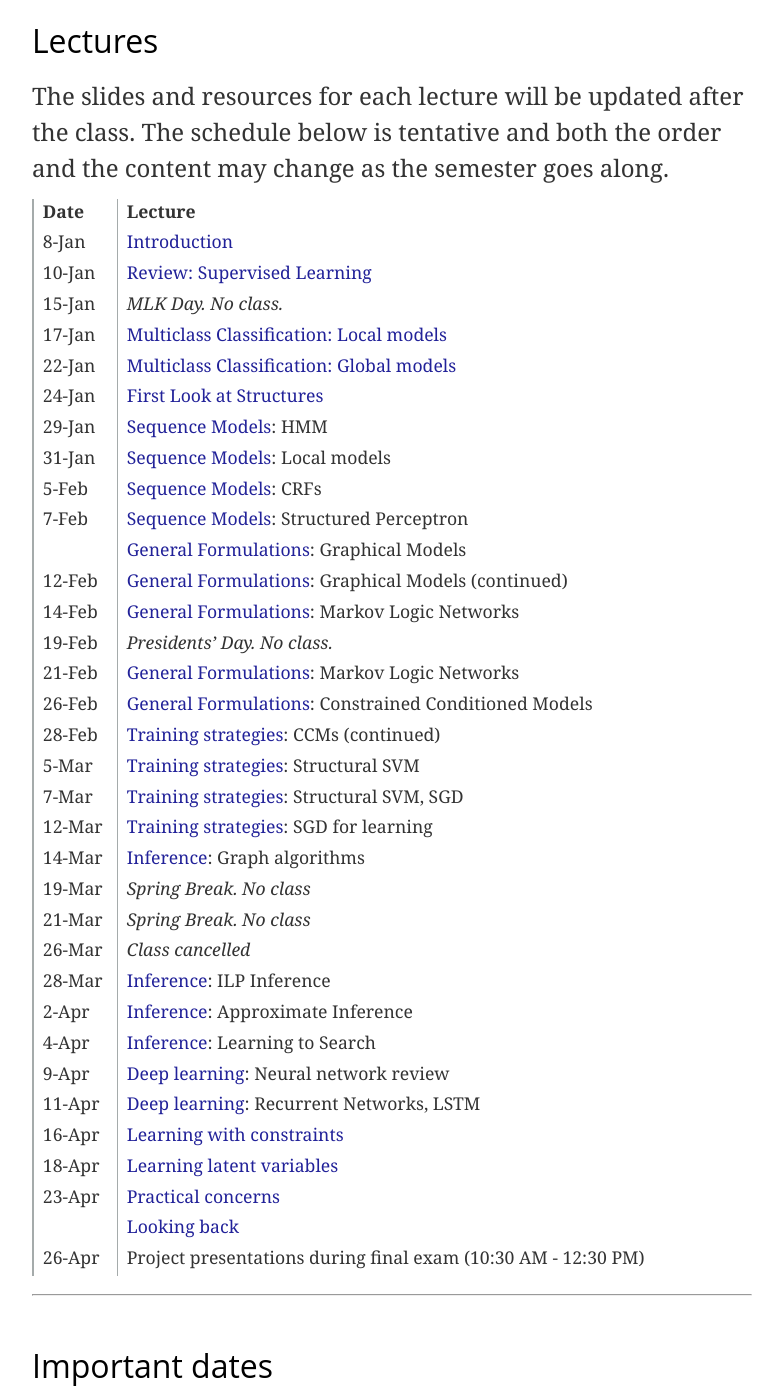
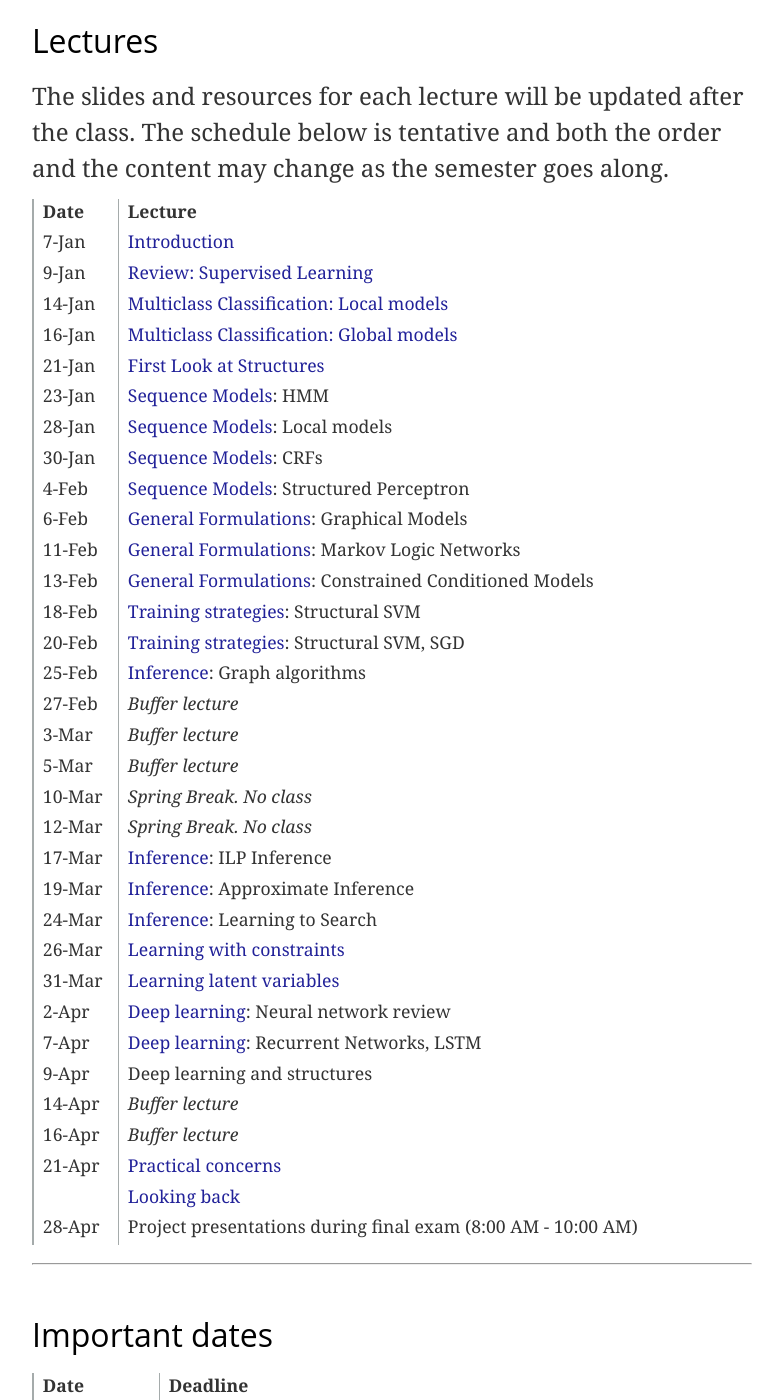
Before and after one commit to svivek/structured-prediction, a Jekyll site: the page built from lectures.md, in a window 1280 px wide and 1400 px high, scrolled down 353 px. Shown: the whole window, without its empty margins (248-1031 px from the left). Built offline with Jekyll 4.4.1, drawn with Linux system fonts in a browser that asks for light colours; some of the changed text lies outside the part shown.

```diff
--- a/_config.yml
+++ b/_config.yml
@@ -7,7 +7,7 @@ title: Structured Prediction
 description: >
  Structured Prediction (CS 6355), Spring 2020
 
-baseurl: "/teaching/structured-prediction/spring2018"
+baseurl: "/teaching/structured-prediction/spring2020"
 lectures: "/teaching/lectures"
 
 url: "https://svivek.com"
--- a/lectures.md
+++ b/lectures.md
@@ -11,46 +11,45 @@ title: Class Schedule
 ### Lectures
 <a name = "lectures">
 
-The slides and resources for each lecture will be updated after the
-class. The schedule below is tentative and both the order and the
-content may change as the semester goes along.
+The slides and resources for each lecture will be updated after the class. The
+schedule below is tentative and both the order and the content may change as the
+semester goes along.
 
 
 | **Date** | **Lecture**                                                                                |
-| 8-Jan    | [Introduction](lectures/intro.html)                                                        |
-| 10-Jan   | [Review: Supervised Learning](lectures/supervised-review.html)                             |
-| 15-Jan   | *MLK Day. No class.*                                                                       |
-| 17-Jan   | [Multiclass Classification: Local models](lectures/multiclass.html)                        |
-| 22-Jan   | [Multiclass Classification: Global models](lectures/multiclass.html)                       |
-| 24-Jan   | [First Look at Structures](lectures/first-look.html)                                       |
-| 29-Jan   | [Sequence Models](lectures/sequences.html): HMM                                            |
-| 31-Jan   | [Sequence Models](lectures/sequences.html): Local models                                   |
-| 5-Feb    | [Sequence Models](lectures/sequences.html): CRFs                                           |
-| 7-Feb    | [Sequence Models](lectures/sequences.html): Structured Perceptron                          |
-|          | [General Formulations](lectures/general-formulations.html): Graphical Models               |
-| 12-Feb   | [General Formulations](lectures/general-formulations.html): Graphical Models (continued)   |
-| 14-Feb   | [General Formulations](lectures/general-formulations.html): Markov Logic Networks          |
-| 19-Feb   | *Presidents' Day. No class.*                                                               |
-| 21-Feb   | [General Formulations](lectures/general-formulations.html): Markov Logic Networks          |
-| 26-Feb   | [General Formulations](lectures/general-formulations.html): Constrained Conditioned Models |
-| 28-Feb   | [Training strategies](lectures/general-formulations.html): CCMs (continued)                |
-| 5-Mar    | [Training strategies](lectures/training.html): Structural SVM                              |
-| 7-Mar    | [Training strategies](lectures/training.html): Structural SVM, SGD                         |
-| 12-Mar   | [Training strategies](lectures/training.html): SGD for learning          |
-| 14-Mar   | [Inference](lectures/inference.html): Graph algorithms                                     |
-| 19-Mar   | *Spring Break. No class*                                                                   |
-| 21-Mar   | *Spring Break. No class*                                                                   |
-| 26-Mar   | *Class cancelled*                                                                          |
-| 28-Mar   | [Inference](lectures/inference.html): ILP Inference                                        |
-| 2-Apr    | [Inference](lectures/inference.html): Approximate Inference                                |
-| 4-Apr    | [Inference](lectures/inference.html): Learning to Search                                   |
-| 9-Apr    | [Deep learning](lectures/deep-learning.html): Neural network review                        |
-| 11-Apr   | [Deep learning](lectures/deep-learning.html): Recurrent Networks, LSTM                     |
-| 16-Apr   | [Learning with constraints](lectures/constraints.html)                                     |
-| 18-Apr   | [Learning latent variables](lectures/latent.html)                                          |
-| 23-Apr   | [Practical concerns](lectures/practical.html)                                              |
+| 7-Jan    | [Introduction](lectures/intro.html)                                                        |
+| 9-Jan    | [Review: Supervised Learning](lectures/supervised-review.html)                             |
+| 14-Jan   | [Multiclass Classification: Local models](lectures/multiclass.html)                        |
+| 16-Jan   | [Multiclass Classification: Global models](lectures/multiclass.html)                       |
+| 21-Jan   | [First Look at Structures](lectures/first-look.html)                                       |
+| 23-Jan   | [Sequence Models](lectures/sequences.html): HMM                                            |
+| 28-Jan   | [Sequence Models](lectures/sequences.html): Local models                                   |
+| 30-Jan   | [Sequence Models](lectures/sequences.html): CRFs                                           |
+| 4-Feb    | [Sequence Models](lectures/sequences.html): Structured Perceptron                          |
+| 6-Feb    | [General Formulations](lectures/general-formulations.html): Graphical Models               |
+| 11-Feb   | [General Formulations](lectures/general-formulations.html): Markov Logic Networks          |
+| 13-Feb   | [General Formulations](lectures/general-formulations.html): Constrained Conditioned Models |
+| 18-Feb   | [Training strategies](lectures/training.html): Structural SVM                              |
+| 20-Feb   | [Training strategies](lectures/training.html): Structural SVM, SGD                         |
+| 25-Feb   | [Inference](lectures/inference.html): Graph algorithms                                     |
+| 27-Feb   | *Buffer lecture*                                                                           |
+| 3-Mar    | *Buffer lecture*                                                                           |
+| 5-Mar    | *Buffer lecture*                                                                           |
+| 10-Mar   | *Spring Break. No class*                                                                   |
+| 12-Mar   | *Spring Break. No class*                                                                   |
+| 17-Mar   | [Inference](lectures/inference.html): ILP Inference                                        |
+| 19-Mar   | [Inference](lectures/inference.html): Approximate Inference                                |
+| 24-Mar   | [Inference](lectures/inference.html): Learning to Search                                   |
+| 26-Mar   | [Learning with constraints](lectures/constraints.html)                                     |
+| 31-Mar   | [Learning latent variables](lectures/latent.html)                                          |
+| 2-Apr    | [Deep learning](lectures/deep-learning.html): Neural network review                        |
+| 7-Apr    | [Deep learning](lectures/deep-learning.html): Recurrent Networks, LSTM                     |
+| 9-Apr    | Deep learning and structures                                                               |
+| 14-Apr   | *Buffer lecture*                                                                           |
+| 16-Apr   | *Buffer lecture*                                                                           |
+| 21-Apr   | [Practical concerns](lectures/practical.html)                                              |
 |          | [Looking back](lectures/final.html)                                                        |
-| 26-Apr   | Project presentations during final exam (10:30 AM - 12:30 PM)                              |
+| 28-Apr   | Project presentations during final exam (8:00 AM - 10:00 AM)                               |
 
 
 ----
@@ -58,14 +57,13 @@ content may change as the semester goes along.
 ### Important dates
 <a name ="dates">
 
-| **Date** | **Deadline**                             |
-| 17-Jan   | Start signing up for class presentations |
-| 24-Jan   | Project team information due             |
-| 5-Feb    | Review 1 due                             |
-| 14-Feb   | Project proposals due                    |
-| 30-Mar   | Review 2 due                             |
-| 2-Apr    | Project intermediate status report due   |
-| 23-Apr   | Review 3 due                             |
-| 24-Apr   | Project poster email to Chirs            |
-| 26-Apr   | Project poster session in class          |
-| 28-Apr   | Project final report due                 |
+| **Date** | **Deadline**                           |
+| 28-Jan   | Project team information due           |
+| 4-Feb    | Review 1 due                           |
+| 18-Feb   | Project proposals due                  |
+| 27-Feb   | Review 2 due                           |
+| 17-Mar   | Project intermediate status report due |
+| 27-Mar   | Review 3 due                           |
+| 25-Apr   | Project poster email to Chris          |
+| 28-Apr   | Project poster session in class        |
+| 28-Apr   | Project final report due               |
```
Also changed, not shown: _includes/ada.md (added, +10 -0 lines), _includes/communication.md (added, +15 -0 lines), _includes/double_dipping.md (added, +7 -0 lines), _includes/hw_due.md (added, +4 -0 lines), _includes/late_policy.md (added, +11 -0 lines), _includes/prerequisites.md (added, +6 -0 lines), _includes/safety.md (added, +7 -0 lines), _includes/sexual_misconduct.md (added, +14 -0 lines), _includes/wellness.md (added, +8 -0 lines), index.md (+7 -9 lines), info.md (+69 -86 lines), topics.md (+5 -17 lines), 1 other file.
